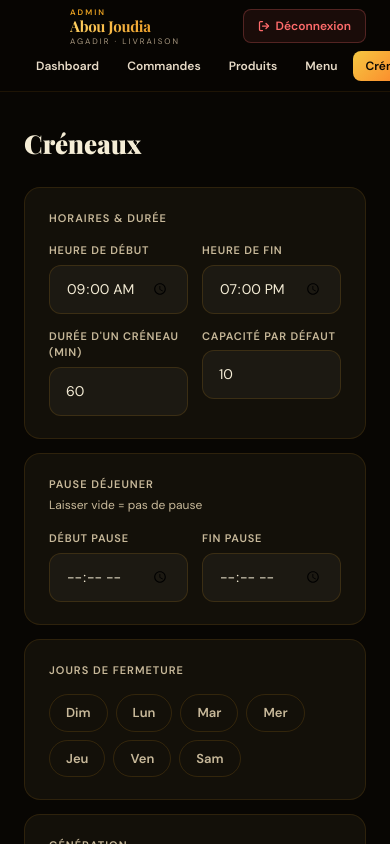
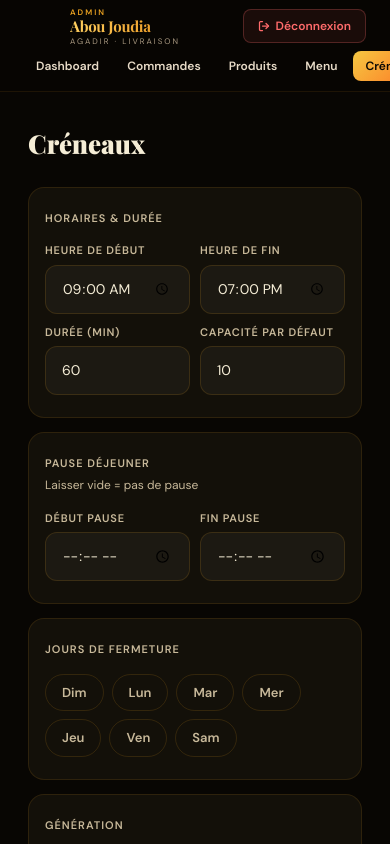
Before and after one commit to Martch-MUNDELE/abou-joudia, a Next.js app: page /admin/creneaux in a window 390 px wide. Shown: the top 844 px of the page. Built offline with nearby package versions, Linux system fonts and the light colour scheme; no server answers; the database is empty.

Commit message:
fix: layout mobile page creneaux admin

```diff
--- a/app/admin/creneaux/page.tsx
+++ b/app/admin/creneaux/page.tsx
@@ -4,8 +4,8 @@ import { createClient } from '@/lib/supabase/client'
 import { addDays } from 'date-fns'
 
 const labelStyle = { fontSize: 11, fontWeight: 700, color: '#C8B99A', display: 'block', marginBottom: 6, textTransform: 'uppercase' as const, letterSpacing: '0.8px' }
-const inputStyle = { width: '100%', padding: '10px 14px', borderRadius: 10, border: '1px solid rgba(232,160,32,0.2)', background: 'rgba(255,255,255,0.03)', color: '#F5EDD6', fontSize: 13, outline: 'none', fontFamily: 'DM Sans, sans-serif', boxSizing: 'border-box' as const }
-const sectionStyle = { background: '#131009', border: '1px solid rgba(232,160,32,0.12)', borderRadius: 16, padding: '22px 24px', marginBottom: 14 }
+const inputStyle = { width: '100%', maxWidth: '100%', minWidth: 0, padding: '10px 14px', boxSizing: 'border-box' as const, borderRadius: 10, border: '1px solid rgba(232,160,32,0.2)', background: 'rgba(255,255,255,0.03)', color: '#F5EDD6', fontSize: 13, outline: 'none', fontFamily: 'DM Sans, sans-serif', appearance: 'none' as const }
+const sectionStyle = { background: '#131009', border: '1px solid rgba(232,160,32,0.12)', borderRadius: 16, padding: '22px 16px', marginBottom: 14, overflow: 'hidden' as const }
 const sectionTitle = { fontSize: 11, fontWeight: 700, color: '#C8B99A', letterSpacing: '1px', textTransform: 'uppercase' as const, marginBottom: 16 }
 
 const DAYS = [
@@ -109,27 +109,27 @@ export default function CreneauxAdmin() {
   }
 
   return (
-    <div style={{ maxWidth: 720, margin: '0 auto' }}>
+    <div style={{ maxWidth: 720, margin: '0 auto', padding: '0 12px', boxSizing: 'border-box' as const }}>
       <h1 style={{ fontFamily: 'Playfair Display, serif', fontSize: 26, fontWeight: 900, color: '#F5EDD6', marginBottom: 24 }}>Créneaux</h1>
 
       <div style={sectionStyle}>
         <div style={sectionTitle}>Horaires & durée</div>
-        <div style={{ display: 'grid', gridTemplateColumns: '1fr 1fr', gap: 14 }}>
+        <div style={{ display: 'grid', gridTemplateColumns: '1fr 1fr', gap: 10 }}>
           <div>
             <label style={labelStyle}>Heure de début</label>
-            <input type="time" value={slotsStart} onChange={e => setSlotsStart(e.target.value)} style={inputStyle} />
+            <input type="time" value={slotsStart} onChange={e => setSlotsStart(e.target.value)} style={{ ...inputStyle, boxSizing: 'border-box' as const, appearance: 'none' as const }} />
           </div>
           <div>
             <label style={labelStyle}>Heure de fin</label>
-            <input type="time" value={slotsEnd} onChange={e => setSlotsEnd(e.target.value)} style={inputStyle} />
+            <input type="time" value={slotsEnd} onChange={e => setSlotsEnd(e.target.value)} style={{ ...inputStyle, boxSizing: 'border-box' as const, appearance: 'none' as const }} />
           </div>
           <div>
-            <label style={labelStyle}>Durée d&apos;un créneau (min)</label>
-            <input type="number" min={15} max={240} step={15} value={slotsDuration} onChange={e => setSlotsDuration(e.target.value)} style={inputStyle} />
+            <label style={labelStyle}>Durée (min)</label>
+            <input type="number" min={15} max={240} step={15} value={slotsDuration} onChange={e => setSlotsDuration(e.target.value)} style={{ ...inputStyle, boxSizing: 'border-box' as const, appearance: 'none' as const }} />
           </div>
           <div>
             <label style={labelStyle}>Capacité par défaut</label>
-            <input type="number" min={1} value={slotsCapacity} onChange={e => setSlotsCapacity(e.target.value)} style={inputStyle} />
+            <input type="number" min={1} value={slotsCapacity} onChange={e => setSlotsCapacity(e.target.value)} style={{ ...inputStyle, boxSizing: 'border-box' as const, appearance: 'none' as const }} />
           </div>
         </div>
       </div>
@@ -137,14 +137,14 @@ export default function CreneauxAdmin() {
       <div style={sectionStyle}>
         <div style={{ ...sectionTitle, marginBottom: 4 }}>Pause déjeuner</div>
         <div style={{ fontSize: 12, color: '#C8B99A', marginBottom: 16, fontFamily: 'DM Sans, sans-serif' }}>Laisser vide = pas de pause</div>
-        <div style={{ display: 'grid', gridTemplateColumns: '1fr 1fr', gap: 14 }}>
+        <div style={{ display: 'grid', gridTemplateColumns: '1fr 1fr', gap: 10 }}>
           <div>
             <label style={labelStyle}>Début pause</label>
-            <input type="time" value={slotsPauseStart} onChange={e => setSlotsPauseStart(e.target.value)} style={inputStyle} />
+            <input type="time" value={slotsPauseStart} onChange={e => setSlotsPauseStart(e.target.value)} style={{ ...inputStyle, boxSizing: 'border-box' as const, appearance: 'none' as const }} />
           </div>
           <div>
             <label style={labelStyle}>Fin pause</label>
-            <input type="time" value={slotsPauseEnd} onChange={e => setSlotsPauseEnd(e.target.value)} style={inputStyle} />
+            <input type="time" value={slotsPauseEnd} onChange={e => setSlotsPauseEnd(e.target.value)} style={{ ...inputStyle, boxSizing: 'border-box' as const, appearance: 'none' as const }} />
           </div>
         </div>
       </div>
@@ -170,7 +170,7 @@ export default function CreneauxAdmin() {
       <div style={{ ...sectionStyle, marginBottom: 20 }}>
         <div style={sectionTitle}>Génération</div>
         <label style={labelStyle}>Jours à générer en avance</label>
-        <input type="number" min={1} max={90} value={slotsDaysAhead} onChange={e => setSlotsDaysAhead(e.target.value)} style={inputStyle} />
+        <input type="number" min={1} max={90} value={slotsDaysAhead} onChange={e => setSlotsDaysAhead(e.target.value)} style={{ ...inputStyle, boxSizing: 'border-box' as const, appearance: 'none' as const }} />
       </div>
 
       <button
--- a/app/admin/layout.tsx
+++ b/app/admin/layout.tsx
@@ -9,7 +9,7 @@ export default function AdminLayout({ children }: { children: React.ReactNode })
   return (
     <div style={{ minHeight: '100vh', background: '#080603' }}>
       {!isLogin && <AdminNav />}
-      <main style={{ maxWidth: 900, margin: '0 auto', padding: isLogin ? '0' : '32px 24px 80px' }}>
+      <main style={{ maxWidth: 900, margin: '0 auto', padding: isLogin ? '0' : '32px 16px 80px' }}>
         {children}
       </main>
     </div>
```
